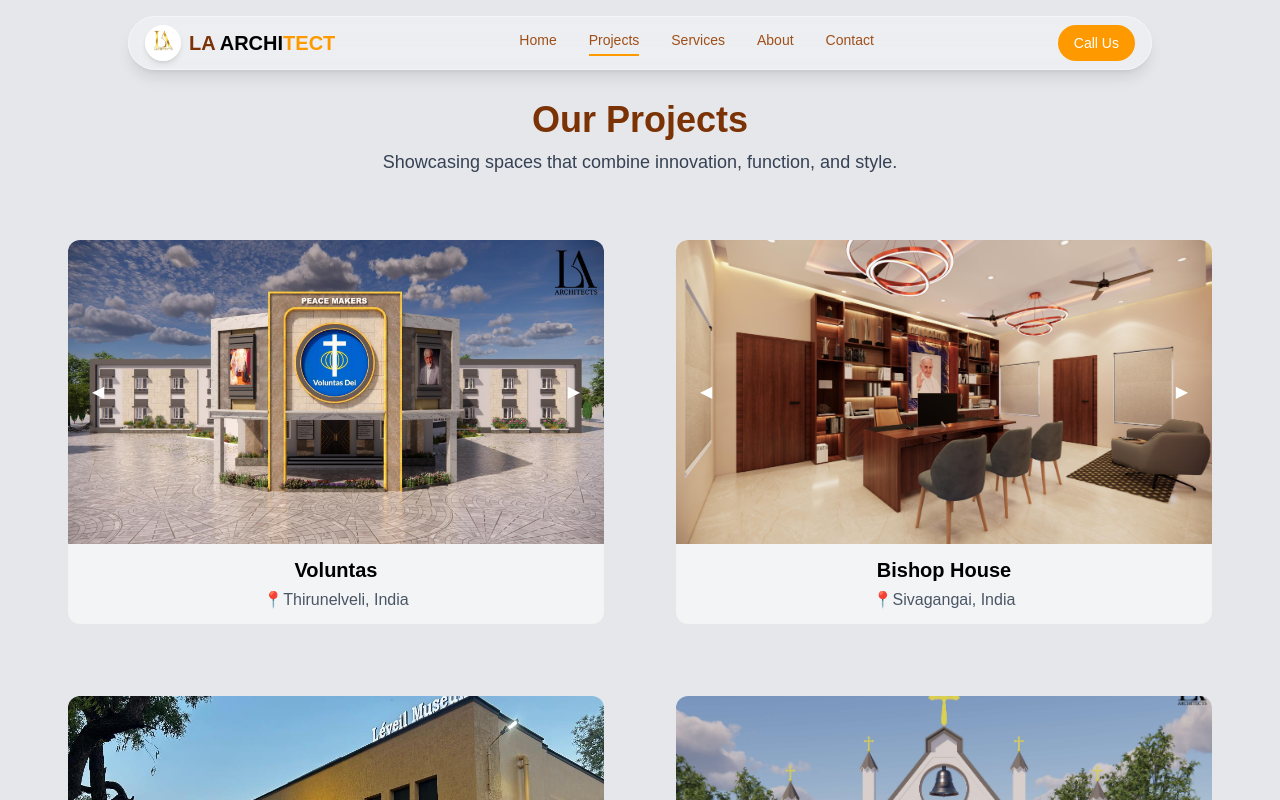
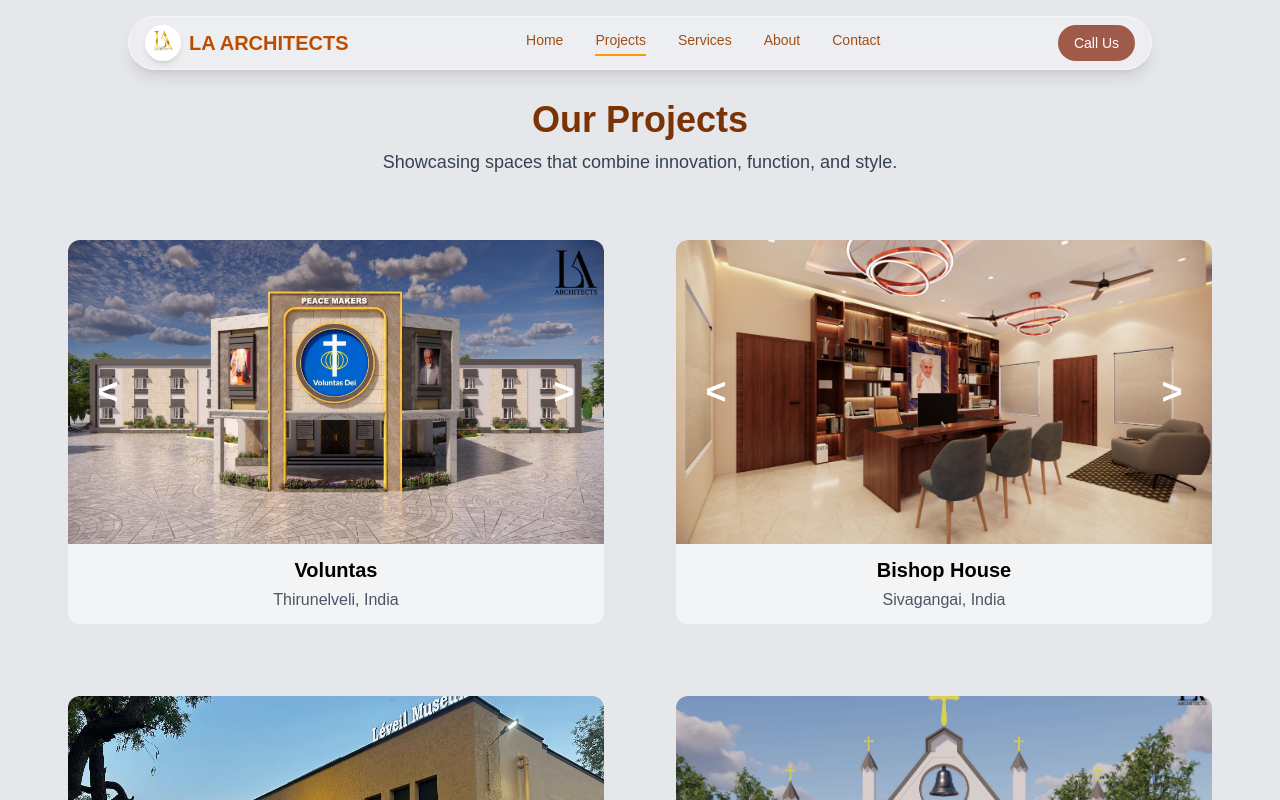
Before and after one commit to Hemajayaraj05/architect-website, a React (Vite) app: page /projects in a window 1280 px wide. Shown: the top 800 px of the page. Built offline with nearby package versions, Linux system fonts and the light colour scheme.

Commit message:
changed color

```diff
--- a/src/components/Navbar.tsx
+++ b/src/components/Navbar.tsx
@@ -32,9 +32,9 @@ function Navbar() {
   />
 
   <div className="text-lg md:text-xl font-bold">
-    <span className="text-amber-900">LA </span>
-    ARCHI
-    <span className="text-amber-500">TECT</span>
+    <span className="text-amber-700">LA ARCHI</span>
+
+    <span className="text-amber-700">TECTS</span>
   </div>
 </div>
 
@@ -59,13 +59,13 @@ function Navbar() {
 
         <a
           href="tel:+916384284600"
-          className="hidden md:inline-block text-sm font-medium bg-amber-500 px-4 py-2 rounded-full text-white hover:bg-amber-600 transition"
+          className="hidden md:inline-block text-sm font-medium bg-[#A05A49] px-4 py-2 rounded-full text-white hover:bg-amber-600 transition"
         >
           Call Us
         </a>
 
         <button
-          className="md:hidden flex items-center justify-center p-2 bg-amber-500 rounded-md text-white text-2xl"
+          className="md:hidden flex items-center justify-center p-1 bg-amber-700 rounded-md text-white text-2xl"
           onClick={() => setMobileOpen(true)}
         >
           ☰
@@ -104,14 +104,14 @@ function Navbar() {
 
           <a
             href="tel:+919876543210"
-            className="mt-4 text-white bg-amber-500 px-4 py-2 rounded-full text-center hover:bg-amber-600 transition"
+            className="mt-4 text-white bg-[#A05A49] px-4 py-2 rounded-full text-center hover:bg-amber-600 transition"
           >
             Call Us
           </a>
         </div>
       </div>
 
-      {/* Overlay */}
+
       {mobileOpen && (
         <div
           className="fixed inset-0 bg-black/30 z-40 md:hidden"
--- a/src/components/ProjectCard.tsx
+++ b/src/components/ProjectCard.tsx
@@ -24,7 +24,7 @@ const ProjectCard: React.FC<ProjectCardProps> = ({ title, location, images }) =>
 
   return (
     <div className="bg-gray-100 rounded-xl overflow-hidden relative">
-      {/* Image Carousel */}
+
       <div className="relative w-full h-54 md:h-70 lg:h-76 overflow-hidden">
         <div
           ref={scrollRef}
@@ -40,25 +40,33 @@ const ProjectCard: React.FC<ProjectCardProps> = ({ title, location, images }) =>
           ))}
         </div>
 
-        {/* Left/Right Buttons */}
      <button
   onClick={scrollLeft}
-          className="absolute left-3 top-1/2 -translate-y-1/2 bg-wood/70 text-white p-3 rounded-full hover:bg-wood transition"
+  className="absolute left-3 top-1/2 -translate-y-1/2
+             bg-wood/70 text-white
+             w-14 h-14 flex items-center justify-center
+             text-4xl font-bold rounded-full
+             hover:bg-wood transition"
 >
-          ◀
+  &lt;
 </button>
+
 <button
   onClick={scrollRight}
-          className="absolute right-3 top-1/2 -translate-y-1/2 bg-wood/70 text-white p-3 rounded-full hover:bg-wood transition"
+  className="absolute right-3 top-1/2 -translate-y-1/2
+             bg-wood/70 text-white
+             w-14 h-14 flex items-center justify-center
+             text-4xl font-bold rounded-full
+             hover:bg-wood transition"
 >
-          ▶
+  &gt;
 </button>
+
       </div>
 
-      {/* Minimal Content */}
       <div className="p-3 text-center">
         <h3 className="text-lg md:text-xl font-semibold text-wood">{title}</h3>
-        <p className="text-gray-600 mt-1 text-sm md:text-base">📍{location}</p>
+        <p className="text-gray-600 mt-1 text-sm md:text-base">{location}</p>
       </div>
     </div>
   );
--- a/src/data/contact.data.ts
+++ b/src/data/contact.data.ts
@@ -13,7 +13,7 @@ export const contactInfo = [
   {
     icon : IoIosContact,
     title: "Connect",
-    text: " 638 4284 600\n ajithmuthu.la@gmail.com \n 900 3851 246\n  austinkingsly.la@gmail.com",
+    text: " 638 4284 600\n  900 3851 246\n ajithmuthu.la@gmail.com \n   austinkingsly.la@gmail.com",
   },
   {
     icon: IoIosTime,
--- a/src/pages/About.tsx
+++ b/src/pages/About.tsx
@@ -94,6 +94,26 @@ function About() {
         <div className="flex justify-center gap-20 flex-wrap">
 
           <motion.div
+            animate={{ y: [0, -16, 0] }}
+            transition={{ duration: 5, repeat: Infinity, ease: "easeInOut" }}
+            className="flex flex-col items-center"
+          >
+            <div className="w-36 h-36 rounded-full overflow-hidden shadow-xl mb-4">
+              <img
+                src={founder2}
+                alt="Founder 2"
+                className="w-full h-full object-cover"
+              />
+            </div>
+            <h5 className="font-medium text-gray-900">
+              Ar Austin Kingsly D
+            </h5>
+            <p className="text-sm text-gray-600">
+              Managing Director
+            </p>
+          </motion.div>
+
+          <motion.div
             animate={{ y: [0, -12, 0] }}
             transition={{ duration: 4, repeat: Infinity, ease: "easeInOut" }}
             className="flex flex-col items-center"
@@ -114,25 +134,7 @@ function About() {
           </motion.div>
 
 
-          <motion.div
-            animate={{ y: [0, -16, 0] }}
-            transition={{ duration: 5, repeat: Infinity, ease: "easeInOut" }}
-            className="flex flex-col items-center"
-          >
-            <div className="w-36 h-36 rounded-full overflow-hidden shadow-xl mb-4">
-              <img
-                src={founder2}
-                alt="Founder 2"
-                className="w-full h-full object-cover"
-              />
-            </div>
-            <h5 className="font-medium text-gray-900">
-              Ar Austin Kingsly D
-            </h5>
-            <p className="text-sm text-gray-600">
-              Managing Director
-            </p>
-          </motion.div>
+
         </div>
       </div>
 
--- a/src/pages/Contact.tsx
+++ b/src/pages/Contact.tsx
@@ -166,7 +166,7 @@ const handleSubmit = async (e: React.FormEvent) => {
                   <input required type="tel" placeholder="Phone / WhatsApp Number" value={formData.phone}
                     onChange={handleChange}
 
-  className="glass-input"/>
+                    className="glass-input" />
                   <input required type="date" value={formData.date}
                     onChange={handleChange}
 
--- a/src/pages/Home.tsx
+++ b/src/pages/Home.tsx
@@ -61,7 +61,7 @@ const navigate = useNavigate();
         variants={leftContentVariants}
       >
         <p className="mb-6 text-white font-bold text-sm md:text-base lg:text-lg">
-          Where imagination meets structure, dreams become spaces ❤️
+          Where imagination meets structure, dreams become spaces
         </p>
 
         <h1 className="text-4xl md:text-5xl lg:text-6xl font-bold mb-6 text-white">
```
Lines whose indentation alone changed are shown as unchanged.
